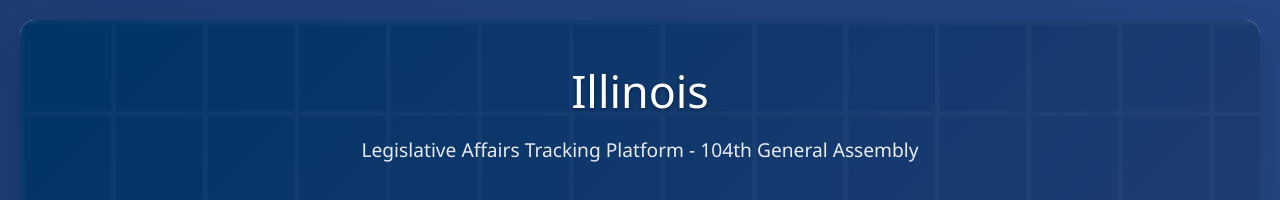
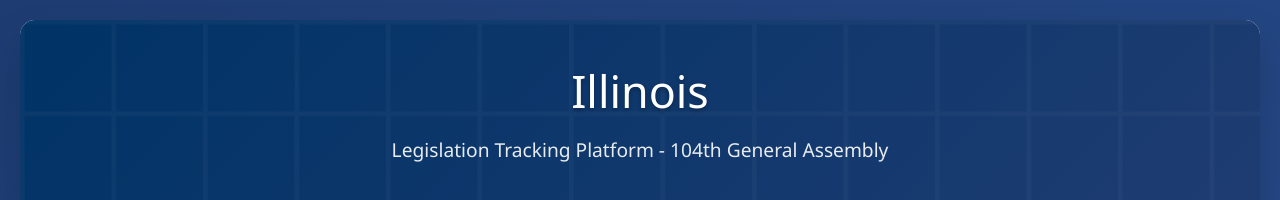
Before and after one commit to misbahfarshad/legislation_tracking_dashboard, a plain HTML site: page index.html in a window 1280 px wide. Shown: the top 200 px of the page. Drawn offline with Linux system fonts and the light colour scheme.

Commit message:
Update index.html

```diff
--- a/index.html
+++ b/index.html
@@ -512,7 +512,7 @@
         <div class="header">
             <div class="header-content">
                 <h1>Illinois</h1>
-                <p>Legislative Affairs Tracking Platform - 104th General Assembly</p>
+                <p>Legislation Tracking Platform - 104th General Assembly</p>
             </div>
         </div>
 
```
